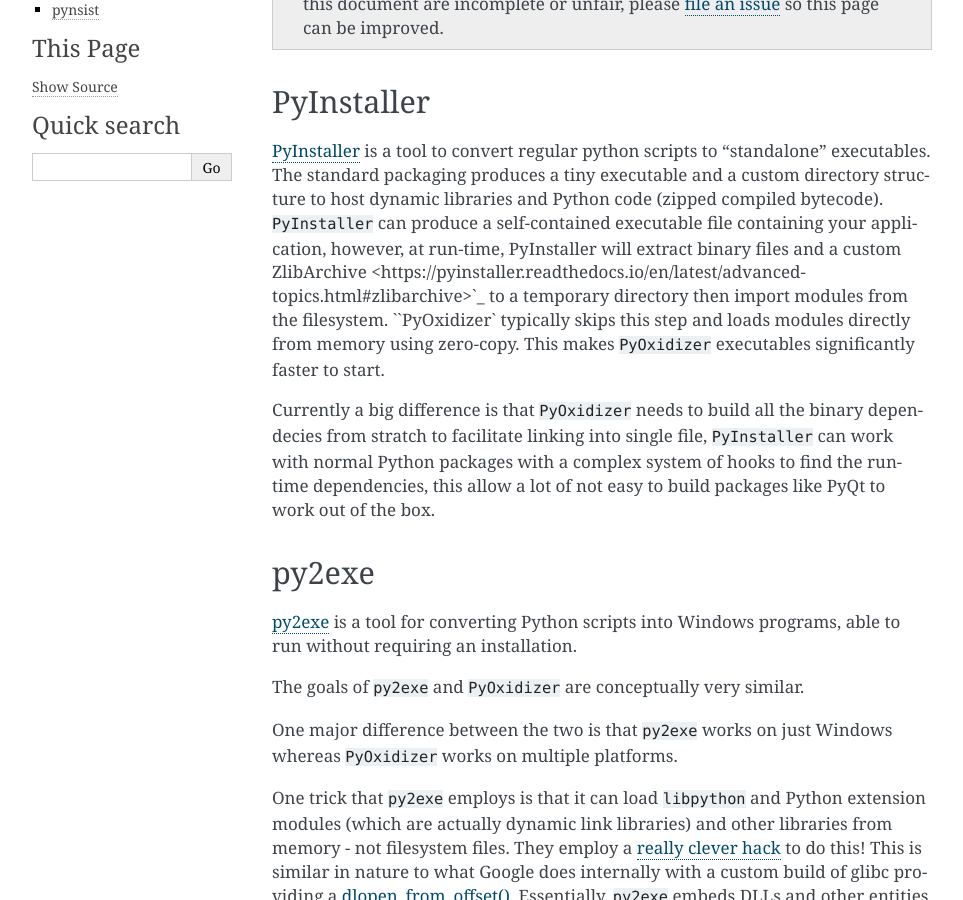
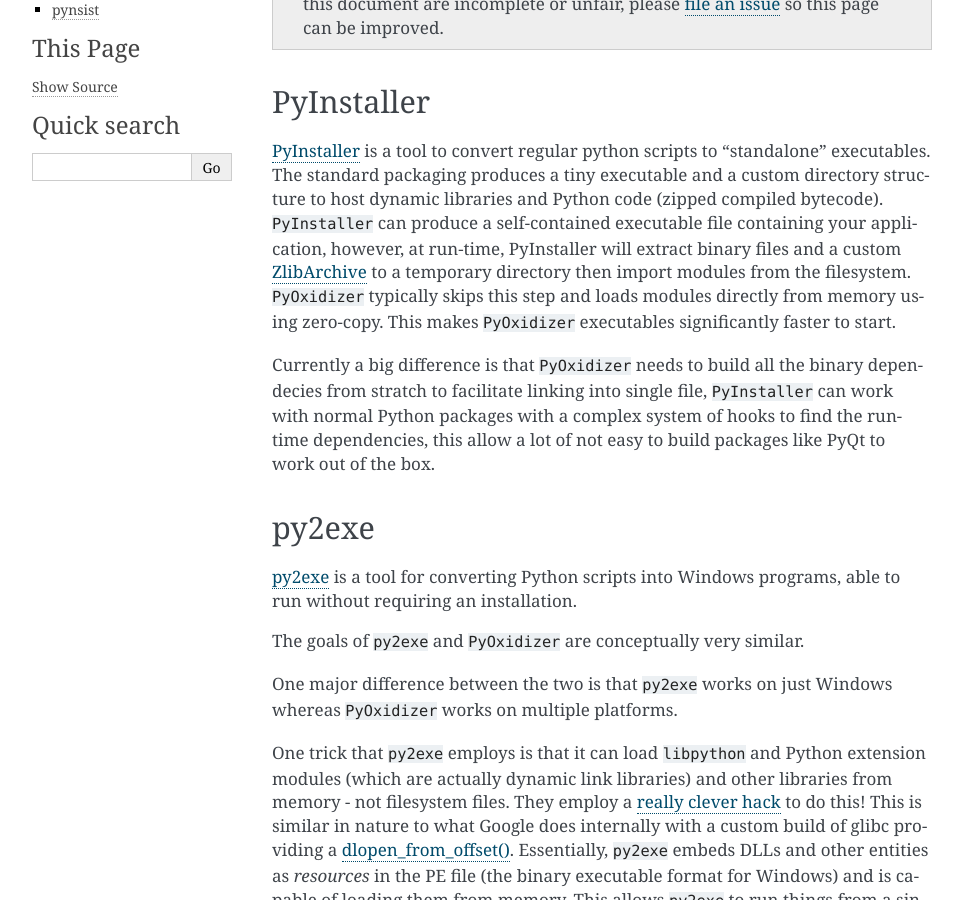
Before and after one commit to indygreg/PyOxidizer, a Sphinx documentation site: the page built from docs/comparisons.rst, in a window 1280 px wide and 900 px high, scrolled down 347 px. Shown: the whole window, without its empty margins (148-1111 px from the left). Built offline with Sphinx 7.4.7, drawn with Linux system fonts in a browser that asks for light colours; the version number could not be read and is left out.

Commit message:
docs: fix link in PyInstall section
Fixes #230.

```diff
--- a/docs/comparisons.rst
+++ b/docs/comparisons.rst
@@ -30,7 +30,7 @@
 and Python code (zipped compiled bytecode).
 ``PyInstaller`` can produce a self-contained executable file containing your
 application, however, at run-time, PyInstaller will extract binary
-files and a custom _`ZlibArchive <https://pyinstaller.readthedocs.io/en/latest/advanced-topics.html#zlibarchive>`_
+files and a custom `ZlibArchive <https://pyinstaller.readthedocs.io/en/latest/advanced-topics.html#zlibarchive>`_
 to a temporary directory then import modules from the filesystem.
 ``PyOxidizer`` typically skips this step and loads modules directly from
 memory using zero-copy. This makes ``PyOxidizer`` executables significantly
```
